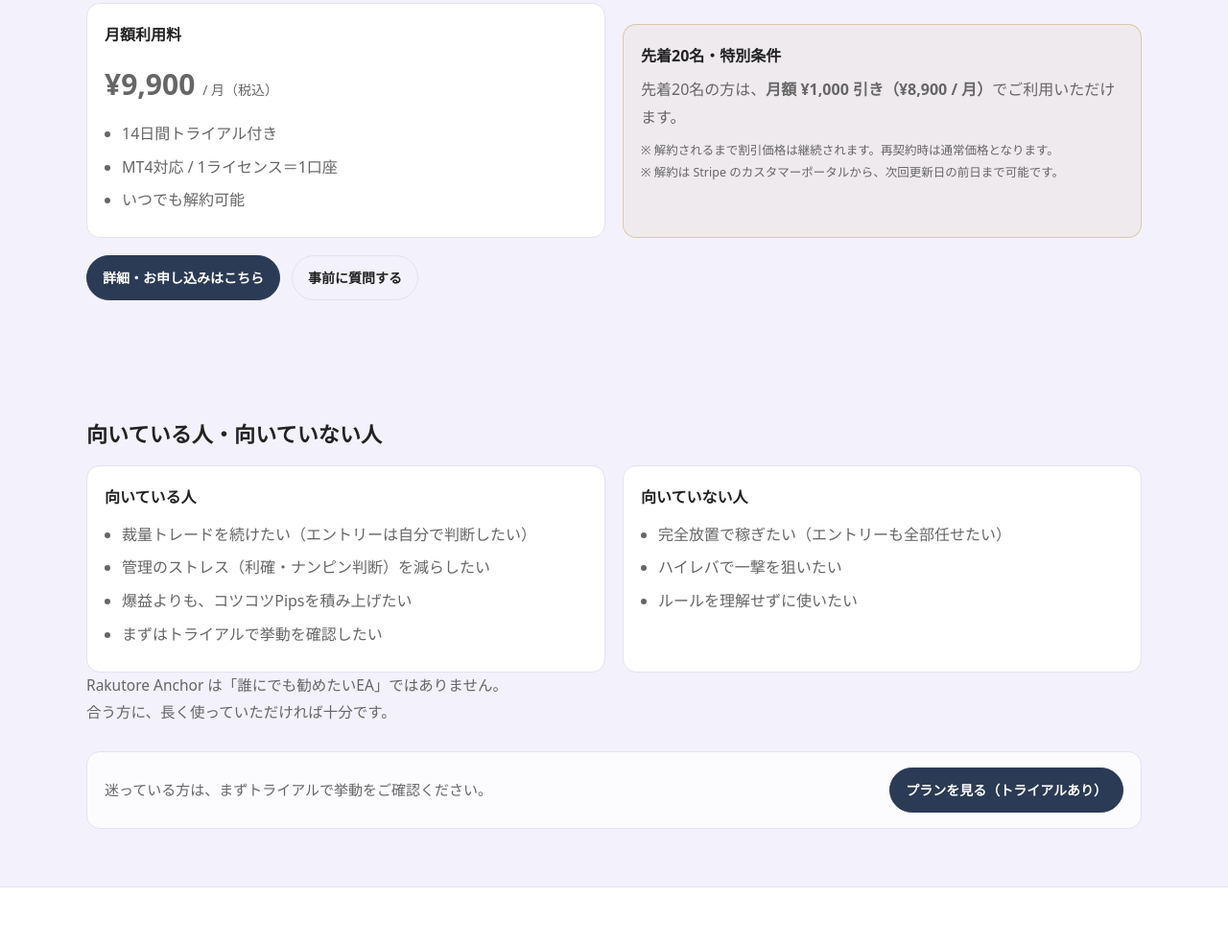
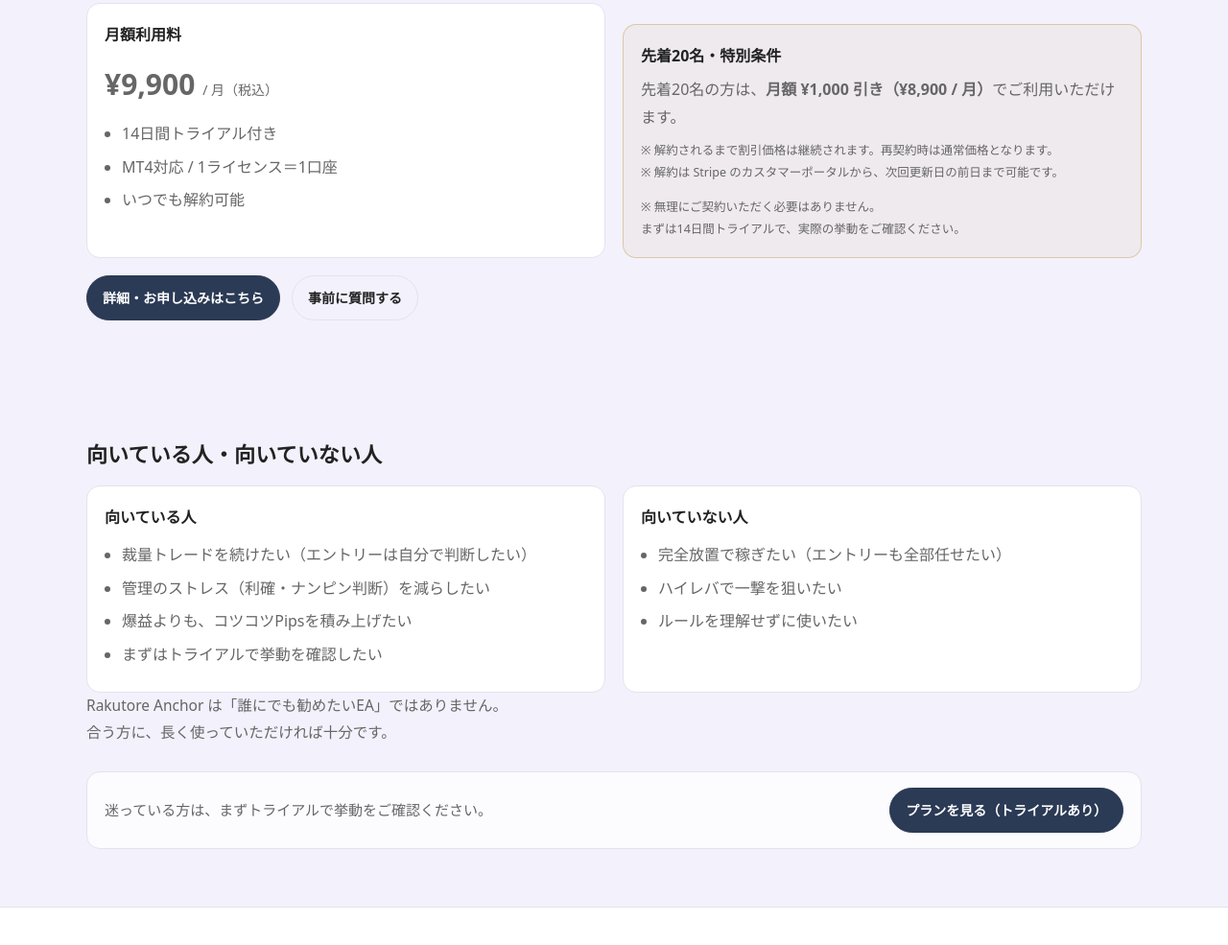
Before and after one commit to rakutore/rakutore-site, a plain HTML site: page docs/index.html in a window 1280 px wide. Shown: the part 3170-4155 px from the top of the page at 96% size. Drawn offline with Linux system fonts and the light colour scheme.

Commit message:
Update index.html

```diff
--- a/docs/index.html
+++ b/docs/index.html
@@ -280,6 +280,11 @@
         <p class="micro">
           ※ 解約は Stripe のカスタマーポータルから、次回更新日の前日まで可能です。
         </p>
+        <p class="micro" style="margin-top:14px;">
+  ※ 無理にご契約いただく必要はありません。<br>
+  まずは14日間トライアルで、実際の挙動をご確認ください。
+</p>
+
       </div>
     </div>
 
```
